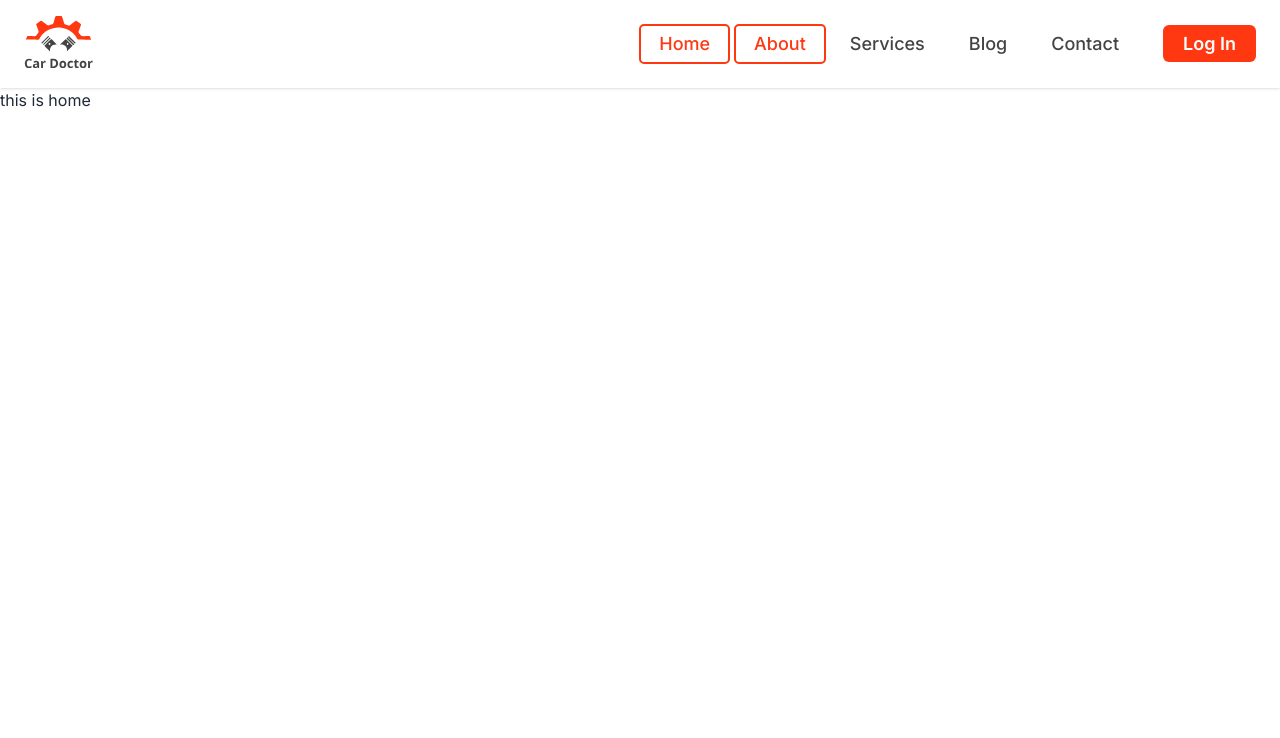
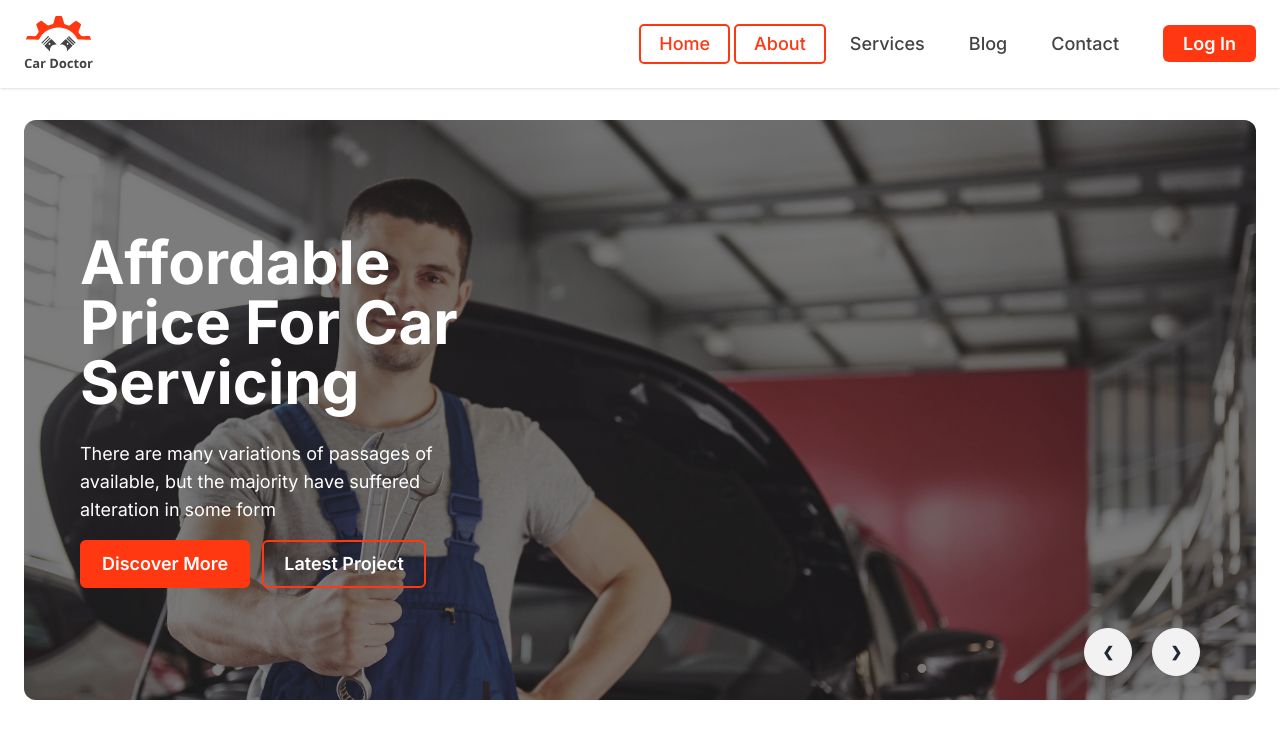
Before and after one commit to mdsumonsiddiki/car-doctor-client, a React (Vite) app: page / in a window 1280 px wide. Shown: the top 738 px of the page. Built offline with nearby package versions, Linux system fonts and the light colour scheme.

Commit message:
Slider section make done

```diff
--- a/package.json
+++ b/package.json
@@ -15,7 +15,8 @@
     "react": "^18.2.0",
     "react-dom": "^18.2.0",
     "react-router-dom": "^6.23.0",
-    "sort-by": "^1.2.0"
+    "sort-by": "^1.2.0",
+    "swiper": "^11.1.1"
   },
   "devDependencies": {
     "@types/react": "^18.2.66",
--- /dev/null
+++ b/src/components/home/banner/Banner.jsx
@@ -0,0 +1,41 @@
+import Slider from "./Slider";
+import bgimgs1 from '../../../assets/images/banner/1.jpg'
+import bgimgs2 from '../../../assets/images/banner/2.jpg'
+import bgimgs3 from '../../../assets/images/banner/3.jpg'
+import bgimgs4 from '../../../assets/images/banner/4.jpg'
+const Banner = () => {
+  return (
+    <div className="carousel w-full">
+    <div id="slide1" className="carousel-item relative w-full">
+      <Slider bgimg={bgimgs1}/>
+      <div className="absolute bottom-6 right-14 space-x-5 z-50">
+        <a href="#slide4" className="btn btn-circle hover:bg-red">❮</a>
+        <a href="#slide2" className="btn btn-circle hover:bg-red">❯</a>
+      </div>
+    </div>
+    <div id="slide2" className="carousel-item relative w-full">
+    <Slider bgimg={bgimgs2}/>
+      <div className="absolute bottom-6 right-14 space-x-5 z-50">
+        <a href="#slide1" className="btn btn-circle hover:bg-red">❮</a>
+        <a href="#slide3" className="btn btn-circle hover:bg-red">❯</a>
+      </div>
+    </div>
+    <div id="slide3" className="carousel-item relative w-full">
+    <Slider bgimg={bgimgs3}/>
+      <div className="absolute bottom-6 right-14 space-x-5 z-50">
+        <a href="#slide2" className="btn btn-circle hover:bg-red">❮</a>
+        <a href="#slide4" className="btn btn-circle hover:bg-red">❯</a>
+      </div>
+    </div>
+    <div id="slide4" className="carousel-item relative w-full">
+    <Slider bgimg={bgimgs4}/>
+      <div className="absolute bottom-6 right-14 space-x-5 z-50">
+        <a href="#slide3" className="btn btn-circle hover:bg-red">❮</a>
+        <a href="#slide1" className="btn btn-circle hover:bg-red">❯</a>
+      </div>
+    </div>
+  </div>
+  );
+};
+
+export default Banner;
--- /dev/null
+++ b/src/components/home/banner/Slider.jsx
@@ -0,0 +1,35 @@
+import PropTypes from "prop-types";
+
+const Slider = ({ bgimg }) => {
+  return (
+    <div
+      className="relative w-full bg-no-repeat bg-cover rounded-xl py-28 bg-top z-10"
+      style={{ backgroundImage: `url(${bgimg})` }}
+    >
+      <div className="absolute inset-0 rounded-xl bg-dark-1 bg-opacity-55 -z-10"></div>
+      <div className="flex items-center pl-14 w-full h-full bg-gray-900/40 z-40">
+        <div className="text-left w-1/3">
+          <h1 className="text-3xl font-bold text-white lg:text-6xl">
+            Affordable Price For Car Servicing
+          </h1>
+          <p className=" text-lg pt-7 text-white ">
+            There are many variations of passages of available, but the majority
+            have suffered alteration in some form
+          </p>
+          <div className="space-x-3 mt-4">
+            <button className="text-lg bg-red border-2 border-red font-semibold px-5 py-2 rounded-md text-white hover:bg-opacity-85 transition">
+              Discover More
+            </button>
+            <button className="text-lg border-2 border-red font-semibold px-5 py-2 rounded-md text-white hover:bg-opacity-85 transition">
+              Latest Project
+            </button>
+          </div>
+        </div>
+      </div>
+    </div>
+  );
+};
+Slider.propTypes = {
+  bgimg: PropTypes.img,
+};
+export default Slider;
--- a/src/pages/Home.jsx
+++ b/src/pages/Home.jsx
@@ -1,8 +1,9 @@
+import Banner from "../components/home/banner/Banner";
 
 const Home = () => {
     return (
-        <div>
-            this is home
+        <div className="container px-6 py-8 mx-auto">
+           <Banner/>
         </div>
     );
 };
```
Also changed, not shown: 1 other file (tests, documents, lock files or other folders).
